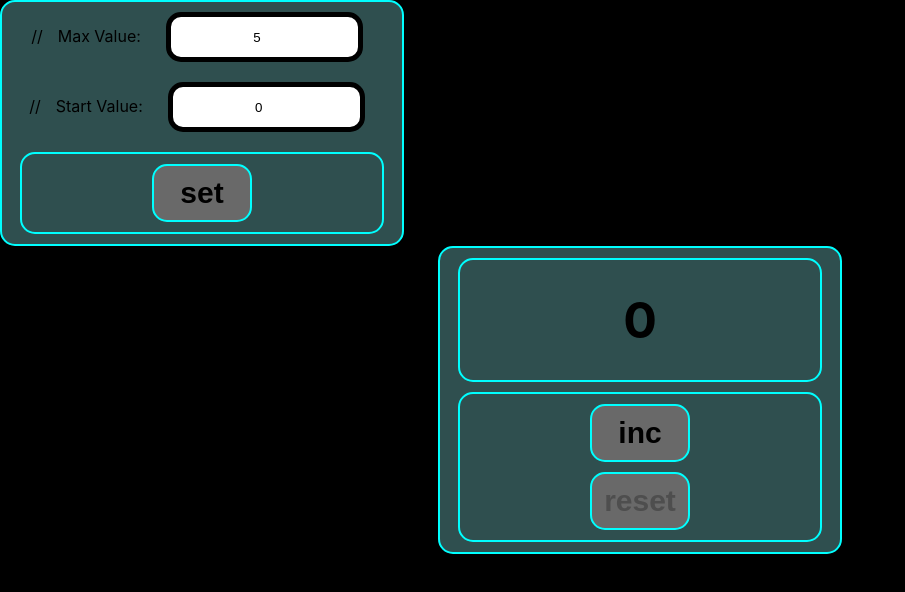
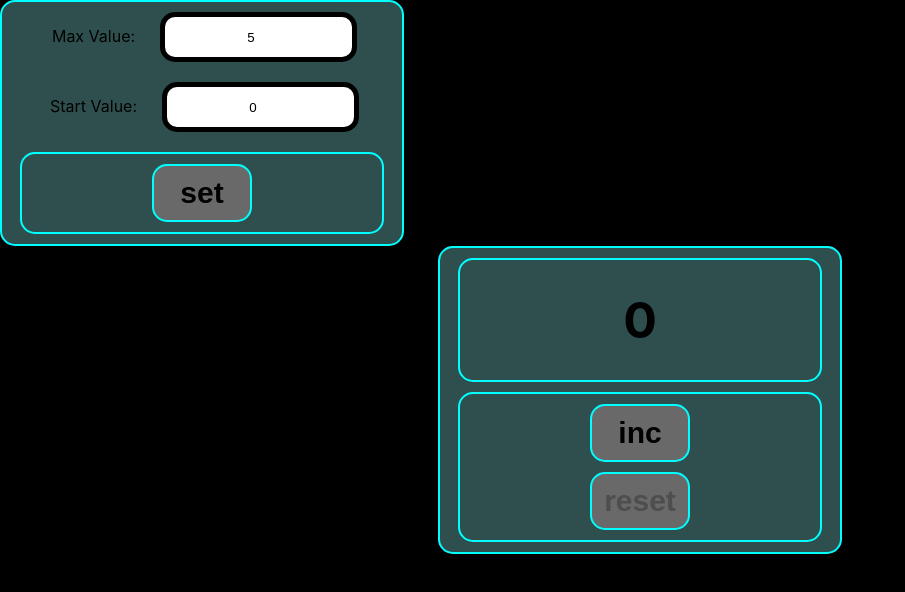
Before and after one commit to Bigon4ik/counternew, a React (Create React App) app: page / in a window 1280 px wide. Shown: the top 592 px of the page, without its empty margins (0-905 px from the left). Built offline with nearby package versions, Linux system fonts and the light colour scheme.

Commit message:
refactoring

```diff
--- a/src/App.tsx
+++ b/src/App.tsx
@@ -1,12 +1,51 @@
-import React from 'react';
+import React, {useState} from 'react';
 import logo from './logo.svg';
 import './App.css';
 import { Counter } from './counter/Counter';
 
+type StateType={
+    minValue:number
+    maxValue:number
+}
 function App() {
+
+    function saveState<StateType>(key: string, state: StateType) {
+        const stateAsString = JSON.stringify(state);
+        localStorage.setItem(key, stateAsString)
+    }
+
+    function restoreState<StateType>(key: string, defaultState: StateType) {
+        const stateAsString = localStorage.getItem(key);
+        if (stateAsString !== null) defaultState = JSON.parse(stateAsString) as StateType;
+        return defaultState;
+    }
+    const state: StateType = restoreState<StateType>('savedValues', {maxValue: 10, minValue: 0});
+
+    let [minValue, setMinValue] = useState<number>(state.minValue)
+    let [maxValue, setMaxValue] = useState<number>(state.maxValue)
+    let [counter, setCounter] = useState<number>(state.minValue)
+    let [error, setError] = useState<string>('work')
+
+    const resetCount = () => {
+        setCounter(state.minValue)
+    }
+    const increaseCount = () => {
+        setCounter(+counter + 1)
+    }
+    function settingValues(state: StateType) {
+        setMaxValue(state.maxValue)
+        setCounter(state.minValue)
+        setMinValue(state.minValue)
+    }
   return (
    <div style={{backgroundColor:'black',height:1000}}>
-     <Counter/>
+     <Counter
+         minValue={minValue}
+         maxValue={maxValue}
+         counter={counter}
+         add={increaseCount}
+         reset={resetCount}
+         error={error}/>
    </div>
   );
 }
--- a/src/counter/Input.tsx
+++ b/src/counter/Input.tsx
@@ -11,7 +11,7 @@ export const Input=(props:InputProps)=>{
     // }
     return (
         <div className={'inputContainer'}>
-            //<label className={'inputText'}>{props.label}:</label>
+            <label className={'inputText'}>{props.label}:</label>
             <input type="number" className={'inputValue'} value={props.value} onChange={props.onChange}/>
         </div>
     )
```
Also changed, not shown: src/counter/Counter.tsx (+10 -2 lines).
